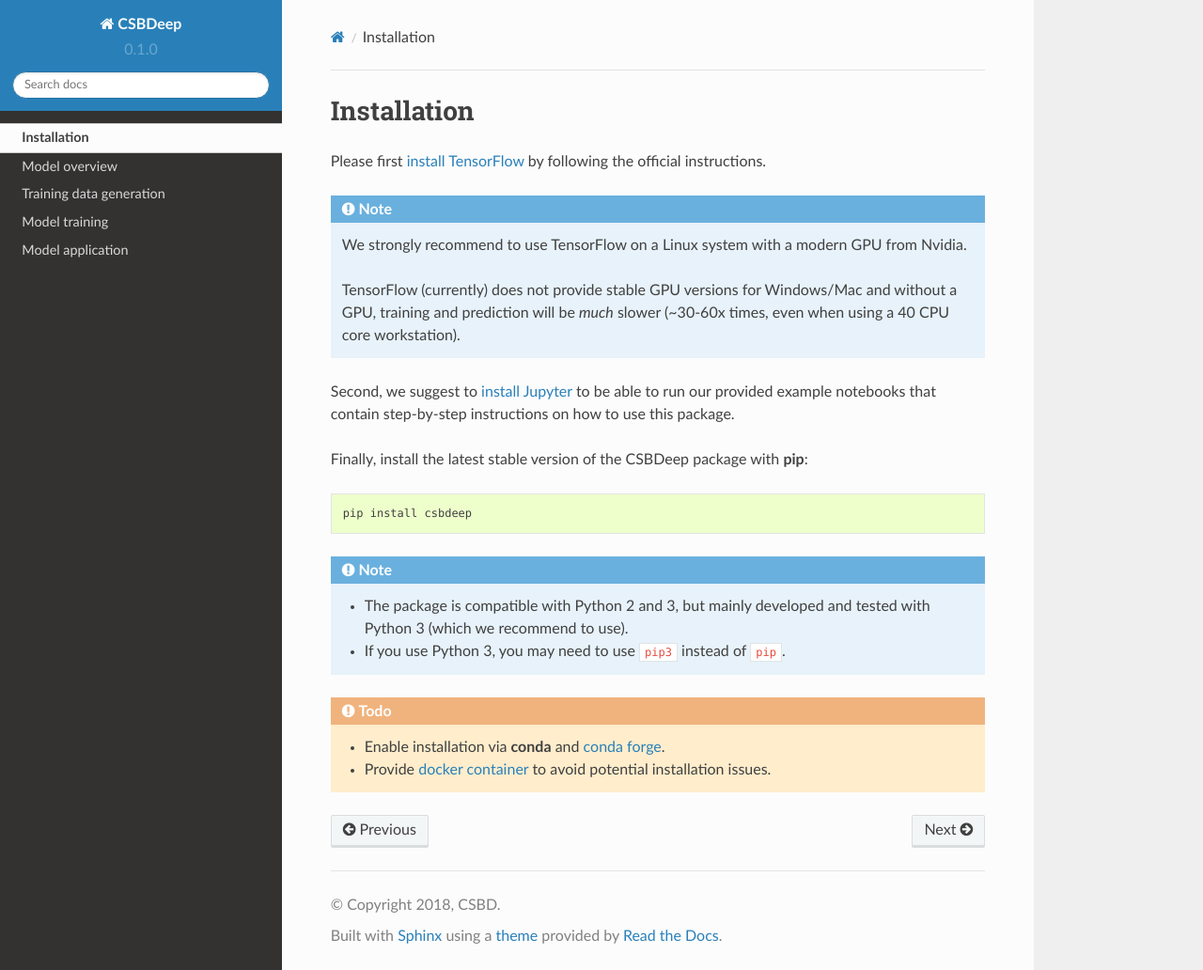
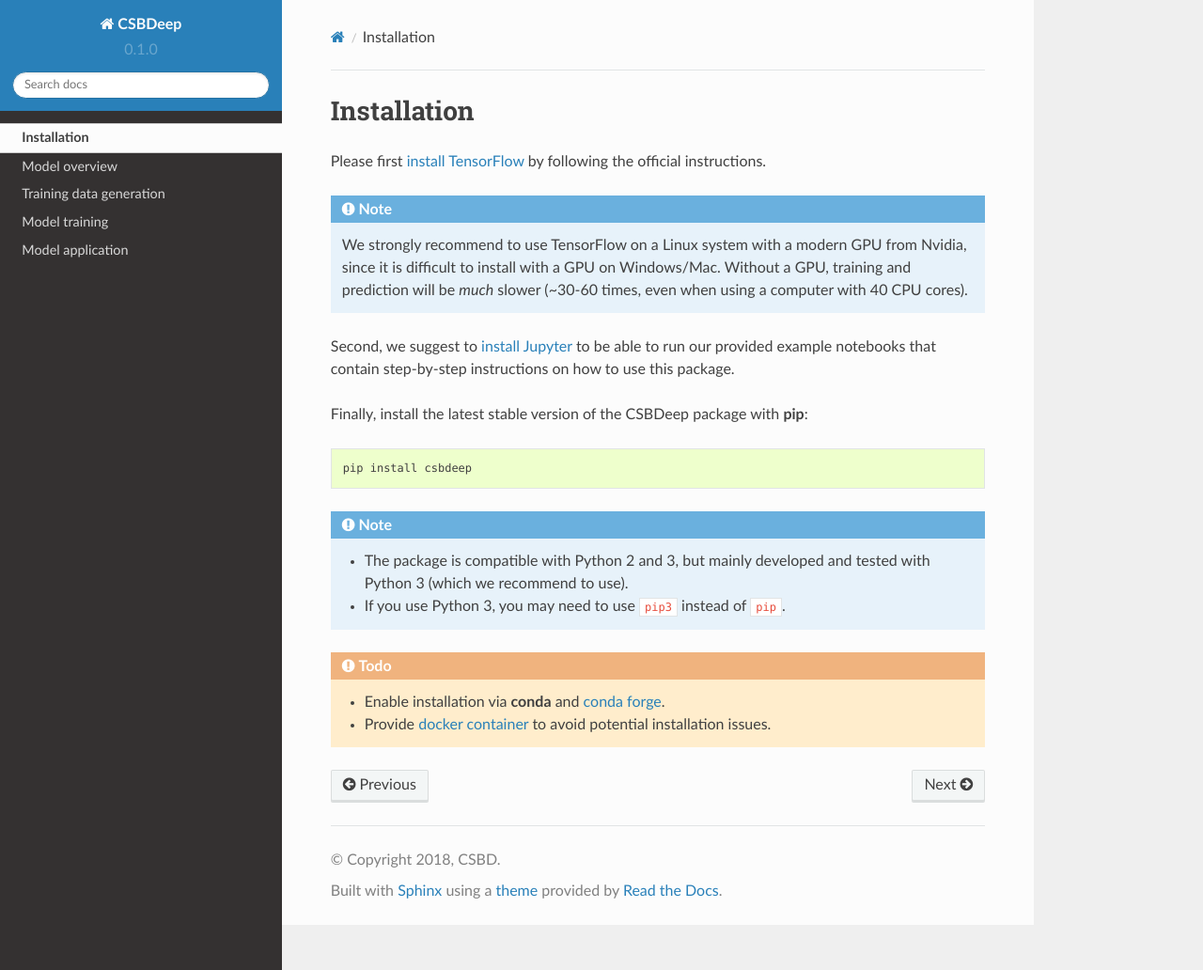
Before and after one commit to CSBDeep/CSBDeep, a Sphinx documentation site: the page built from docs/source/install.rst, in a window 1280 px wide and 1032 px high. Shown: the whole window at 94% size. Built offline with Sphinx 7.4.7 and the Read the Docs theme 2.0.0, drawn with Linux system fonts in a browser that asks for light colours; formulas are drawn with MathJax 3.

Commit message:
update doc and .gitignore

```diff
--- a/docs/source/install.rst
+++ b/docs/source/install.rst
@@ -5,9 +5,9 @@
 by following the official instructions.
 
 .. Note::
-   We strongly recommend to use TensorFlow on a Linux system with a modern GPU from Nvidia.
-
-   TensorFlow (currently) does not provide stable GPU versions for Windows/Mac and without  a GPU, training and prediction will be *much* slower (~30-60x times, even when using a 40 CPU core workstation).
+   We strongly recommend to use TensorFlow on a Linux system with a modern GPU from Nvidia,
+   since it is difficult to install with a GPU on Windows/Mac.
+   Without a GPU, training and prediction will be *much* slower (~30-60 times, even when using a computer with 40 CPU cores).
 
 Second, we suggest to `install Jupyter <http://jupyter.org/install>`_ to be able to
 run our provided example notebooks that contain step-by-step instructions on how to use this package.
```
Also changed, not shown: 1 other file.
